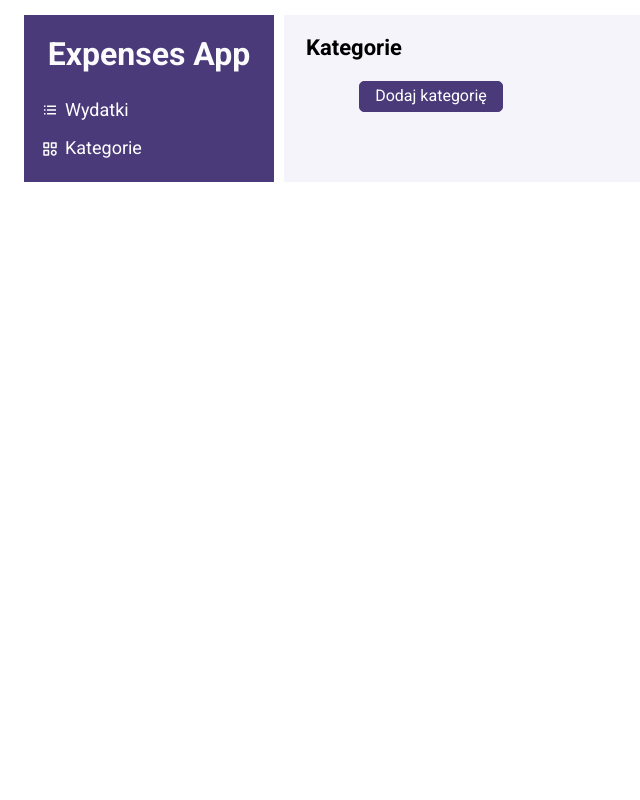
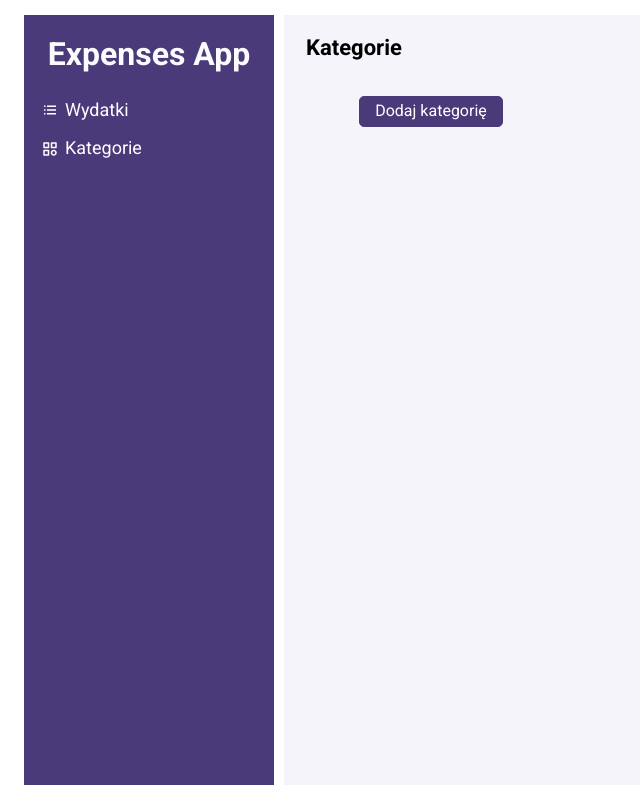
Before and after one commit to JakubM-I/expense-app, a React (Create React App) app: page /expense-app/categories in a window 1280 px wide. Shown: the whole page, without its empty margins (0-640 px from the left). Built offline with nearby package versions, Linux system fonts and the light colour scheme.

Commit message:
Expand view to all view height

```diff
--- a/src/Expenses/index.js
+++ b/src/Expenses/index.js
@@ -7,6 +7,7 @@ import Form from "../AddForm";
 import ExpensesList from "../ExpensesList";
 import EditForm from "../EditForm";
 import Modal from "../Modal";
+import { PageHeader, ListHeaderWrapper } from "./styled";
 
 
 const Expenses = () => {
@@ -25,15 +26,19 @@ const Expenses = () => {
 
     return (
         <SectionPage>
+            <PageHeader>
                 <SectionHeader
                     title="Dodaj nową pozycję"
                 />
                 <Form
                     addNewExpense={addNewExpense}
                 />
+            </PageHeader>
+            <ListHeaderWrapper>
                 <SectionHeader
                     title="Lista wydatków"
                 />
+            </ListHeaderWrapper>
             <ExpensesList
                 expList={expList}
                 deleteExpense={deleteExpense}
--- a/src/Expenses/styled.js
+++ b/src/Expenses/styled.js
@@ -1,8 +1,13 @@
 import styled from 'styled-components';
 
-export const StyledMain = styled.div`
+export const PageHeader = styled.div`
     background: ${({theme}) => theme.colors.mainBackground};
-    width: calc(100% - 20px);
-    margin-inline: auto;
-    overflow: hidden;
+    position: sticky;
+    top: 0;
 `
+
+export const ListHeaderWrapper = styled.div`
+    background: ${({theme}) => theme.colors.mainBackground};
+    position: sticky;
+    top: 186px;
+`
--- a/src/ExpensesList/styled.js
+++ b/src/ExpensesList/styled.js
@@ -3,11 +3,15 @@ import styled from 'styled-components';
 export const StyledExpenses = styled.div`
     width: calc(100% - 4em);
     margin-inline: auto;
+    /* overflow-x: scroll; */
+    height: 100%;
 `
 
 export const StyledDateList = styled.ul`
     list-style: none;
     padding-inline: 10px;
+    padding-block-end: 10px;
+    overflow-x: scroll;
 `
 
 export const StyledDayList = styled.ul`
--- a/src/Root/styled.js
+++ b/src/Root/styled.js
@@ -3,8 +3,9 @@ import styled from 'styled-components';
 export const StyledExpesneList = styled.div`
     width: min(1300px, calc(100% - 3em));
     margin-inline: auto;
-    padding-block: 15px;
-    /* height: 100vmin; */
+    /* padding-block: 15px; */
+    height: 100%;
     display: grid;
     grid-template-columns: 250px 1fr;
+    overflow: hidden;
 `
--- a/src/SectionPage/styled.js
+++ b/src/SectionPage/styled.js
@@ -4,5 +4,9 @@ export const StyledSectionPage = styled.main`
     background: ${({theme}) => theme.colors.mainBackground};
     width: calc(100% - 20px);
     margin-inline: auto;
-    overflow: hidden;
+    margin-block: 15px;
+    overflow-y: auto;
+    height: calc(100svh - 30px);
+    display: flex;
+    flex-direction: column;
 `
--- a/src/Sidebar/styled.js
+++ b/src/Sidebar/styled.js
@@ -2,6 +2,9 @@ import styled from 'styled-components';
 
 export const StyledBar = styled.div`
     background: ${({theme}) => theme.colors.mainDarkColor};
+    height: auto;
+    position: relative;
+    margin-block: 15px;
 
     h1{
         color: ${({theme}) => theme.colors.lightFont};
```
Lines whose indentation alone changed are shown as unchanged.
